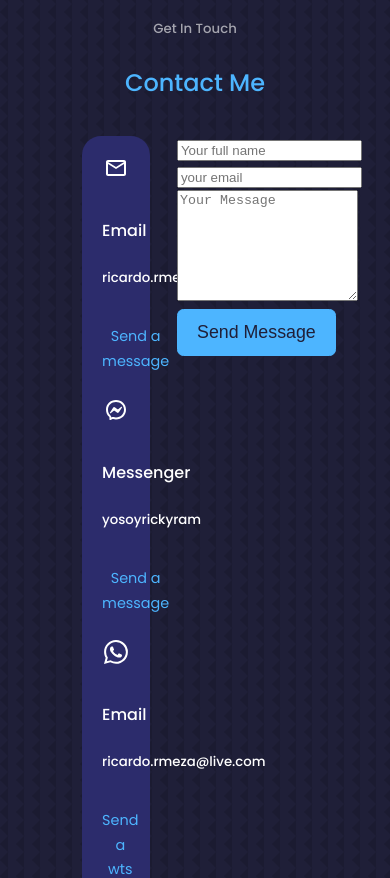
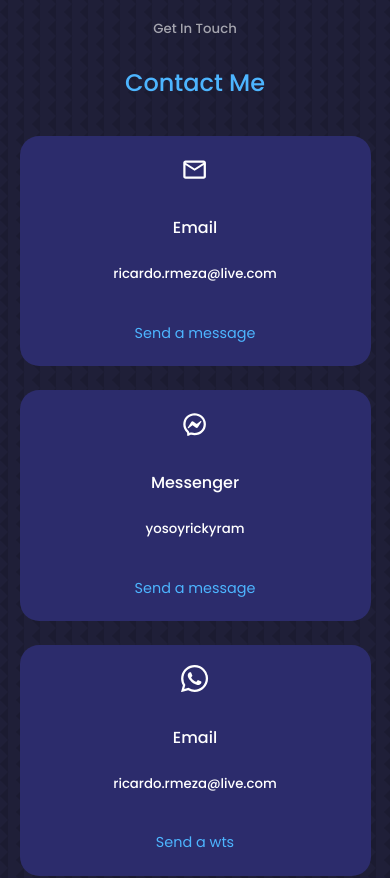
Before and after one commit to ricardormeza/plantilla-uno, a React (Vite) app: page / in a window 390 px wide. Shown: the part 9740-10618 px from the top of the page. Built offline with nearby package versions, Linux system fonts and the light colour scheme.

Commit message:
💄 contact section

```diff
--- a/src/components/contact/contact.css
+++ b/src/components/contact/contact.css
@@ -9,7 +9,7 @@
     flex-direction: column;
     gap: 1.5rem;
 }
-.contact__options{
+.contact__option{
     background: var(--color-bg-variant);
     padding: 1.2rem;
     border-radius: 1.2rem;
@@ -17,16 +17,49 @@
     border: 1px solid transparent;
     transition: var(--transition);
 }
-.contact__options:hover{
+.contact__option:hover{
     background: transparent;
     border-color: var(--color-primari-variant);
 }
 .contact__option-icon{
-    font-size: 1.5rem;
-    margin-bottom: .5rem;
+    font-size: 1.7rem;
+    margin-bottom: .1rem;
 }
 .contact__options a{
     margin-top: .8rem;
     display: inline-block;
     font-size: .9rem;
 }
+
+/*==============FORM===============*/
+form{
+    display: flex;
+    flex-direction: column;
+    gap: 1.2rem;
+}
+
+input, textarea {
+    color: var(--color-white);
+    width: 100%;
+    padding: 1.5rem;
+    border-radius: .5rem;
+    background: transparent;
+    border: 2px solid var(--color-primari-variant);
+    resize: none;
+}
+/*=============MEDIA QUERIES (MEDIUM DEVICES)===================*/
+@media screen and (max-width: 1024px){
+    .container.contact__container{
+        grid-template-columns: 1fr;
+        gap: 2rem;
+    }
+}
+/*=============MEDIA QUERIES (SMALL DEVICES)===================*/
+@media screen and (max-width: 600px){
+    .container.contact__container{
+        width: var(--container-width-sm);
+    }
+    form{
+        width: 80%;
+    }
+}
```
